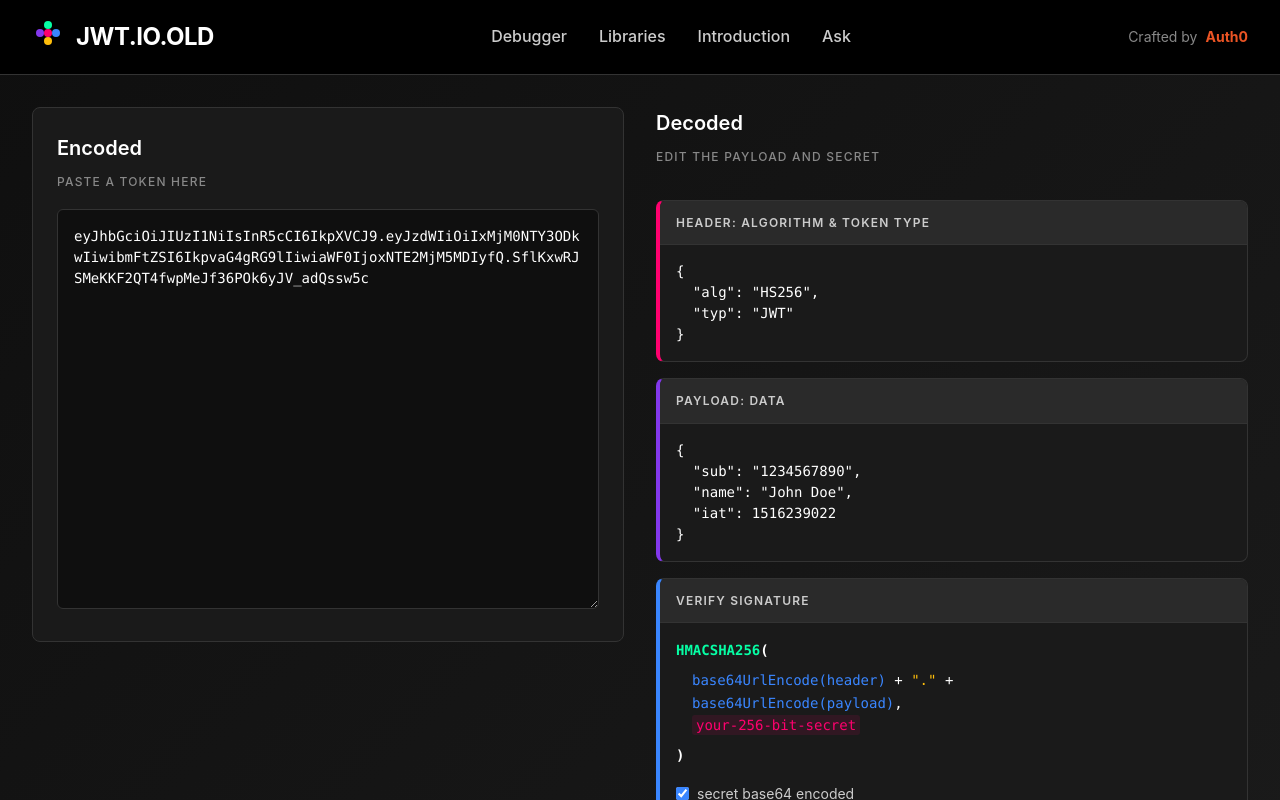
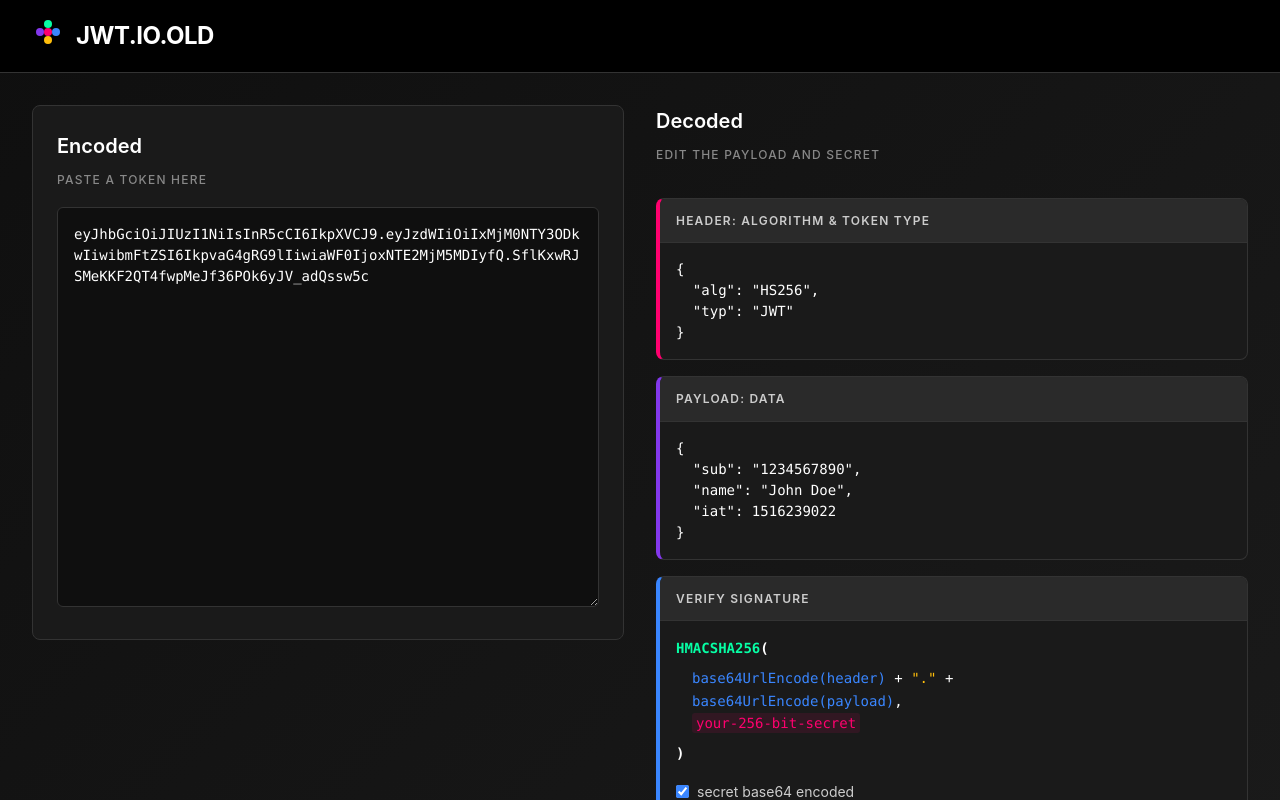
Before and after one commit to Feliperojas2601/jwt.io.old, an Angular app: page / in a window 1280 px wide. Built offline with nearby package versions, Linux system fonts and the light colour scheme.

Commit message:
refactor: Clean up HTML structure and improve readability

```diff
--- a/src/app/app.css
+++ b/src/app/app.css
@@ -1,5 +1,3 @@
-/* JWT.IO Old Styles - Responsive Design */
-
 * {
     margin: 0;
     padding: 0;
@@ -18,7 +16,6 @@ body {
     background: linear-gradient(135deg, #0f0f0f 0%, #1a1a1a 100%);
 }
 
-/* Header Styles */
 .jwt-header {
     background-color: #000000;
     border-bottom: 1px solid #333;
@@ -57,41 +54,6 @@ body {
     letter-spacing: -0.02em;
 }
 
-.nav-menu {
-  display: flex;
-  gap: 2rem;
-  align-items: center;
-}
-
-.nav-link {
-  color: #cccccc;
-  text-decoration: none;
-  font-weight: 500;
-  transition: color 0.2s ease;
-  padding: 0.5rem 0;
-}
-
-.nav-link:hover {
-  color: #ffffff;
-}
-
-.auth-section {
-  display: flex;
-  align-items: center;
-  gap: 0.5rem;
-  font-size: 0.875rem;
-}
-
-.crafted-by {
-  color: #888;
-}
-
-.auth0-logo {
-  color: #eb5424;
-  font-weight: bold;
-}
-
-/* Main Content */
 .jwt-main {
     padding: 2rem 0;
 }
@@ -106,7 +68,6 @@ body {
     align-items: start;
 }
 
-/* Section Headers */
 .section-header {
     margin-bottom: 1rem;
 }
@@ -124,7 +85,6 @@ body {
     letter-spacing: 0.1em;
 }
 
-/* Encoded Section */
 .encoded-section {
     background-color: #1a1a1a;
     padding: 1.5rem;
@@ -159,7 +119,6 @@ body {
     color: #666;
 }
 
-/* Decoded Section */
 .decoded-section {
     display: flex;
     flex-direction: column;
@@ -197,7 +156,6 @@ body {
     margin: 0;
 }
 
-/* Color coding for different parts */
 .header-part {
     border-left: 4px solid #ff006e;
 }
@@ -210,7 +168,6 @@ body {
     border-left: 4px solid #3a86ff;
 }
 
-/* Signature Section */
 .signature-content {
     padding: 1rem;
 }
@@ -264,7 +221,6 @@ body {
     accent-color: #3a86ff;
 }
 
-/* Responsive Design */
 @media (max-width: 1024px) {
     .jwt-content {
         grid-template-columns: 1fr;
@@ -340,7 +296,6 @@ body {
     }
 }
 
-/* Animation for smooth transitions */
 .jwt-input,
 .decoded-part,
 .encoded-section {
@@ -352,7 +307,6 @@ body {
     transform: translateY(-1px);
 }
 
-/* Custom scrollbar */
 .jwt-input::-webkit-scrollbar {
     width: 8px;
 }
--- a/src/app/app.html
+++ b/src/app/app.html
@@ -1,6 +1,4 @@
-<!-- JWT.IO Old - Inspired by the classic jwt.io interface -->
 <div class="jwt-container">
-  <!-- Header -->
     <header class="jwt-header">
         <div class="header-content">
             <div class="logo-section">
@@ -15,23 +13,10 @@
                 </div>
                 <h1 class="logo-text">JWT.IO.OLD</h1>
             </div>
-      <nav class="nav-menu">
-        <a href="#" class="nav-link">Debugger</a>
-        <a href="#" class="nav-link">Libraries</a>
-        <a href="#" class="nav-link">Introduction</a>
-        <a href="#" class="nav-link">Ask</a>
-      </nav>
-      <div class="auth-section">
-        <span class="crafted-by">Crafted by</span>
-        <div class="auth0-logo">Auth0</div>
-      </div>
         </div>
     </header>
-
-  <!-- Main Content -->
     <main class="jwt-main">
         <div class="jwt-content">
-      <!-- Encoded Section -->
             <section class="encoded-section">
                 <div class="section-header">
                     <h2>Encoded</h2>
@@ -46,31 +31,23 @@
                     </textarea>
                 </div>
             </section>
-
-      <!-- Decoded Section -->
             <section class="decoded-section">
                 <div class="section-header">
                     <h2>Decoded</h2>
                     <span class="section-subtitle">EDIT THE PAYLOAD AND SECRET</span>
                 </div>
-
-        <!-- Header -->
                 <div class="decoded-part header-part">
                     <div class="part-label">HEADER: ALGORITHM & TOKEN TYPE</div>
                     <div class="json-content">
                         <pre class="json-display">{{headerJson()}}</pre>
                     </div>
                 </div>
-
-        <!-- Payload -->
                 <div class="decoded-part payload-part">
                     <div class="part-label">PAYLOAD: DATA</div>
                     <div class="json-content">
                         <pre class="json-display">{{payloadJson()}}</pre>
                     </div>
                 </div>
-
-        <!-- Verify Signature -->
                 <div class="decoded-part signature-part">
                     <div class="part-label">VERIFY SIGNATURE</div>
                     <div class="signature-content">
```
Lines whose indentation alone changed are shown as unchanged.
